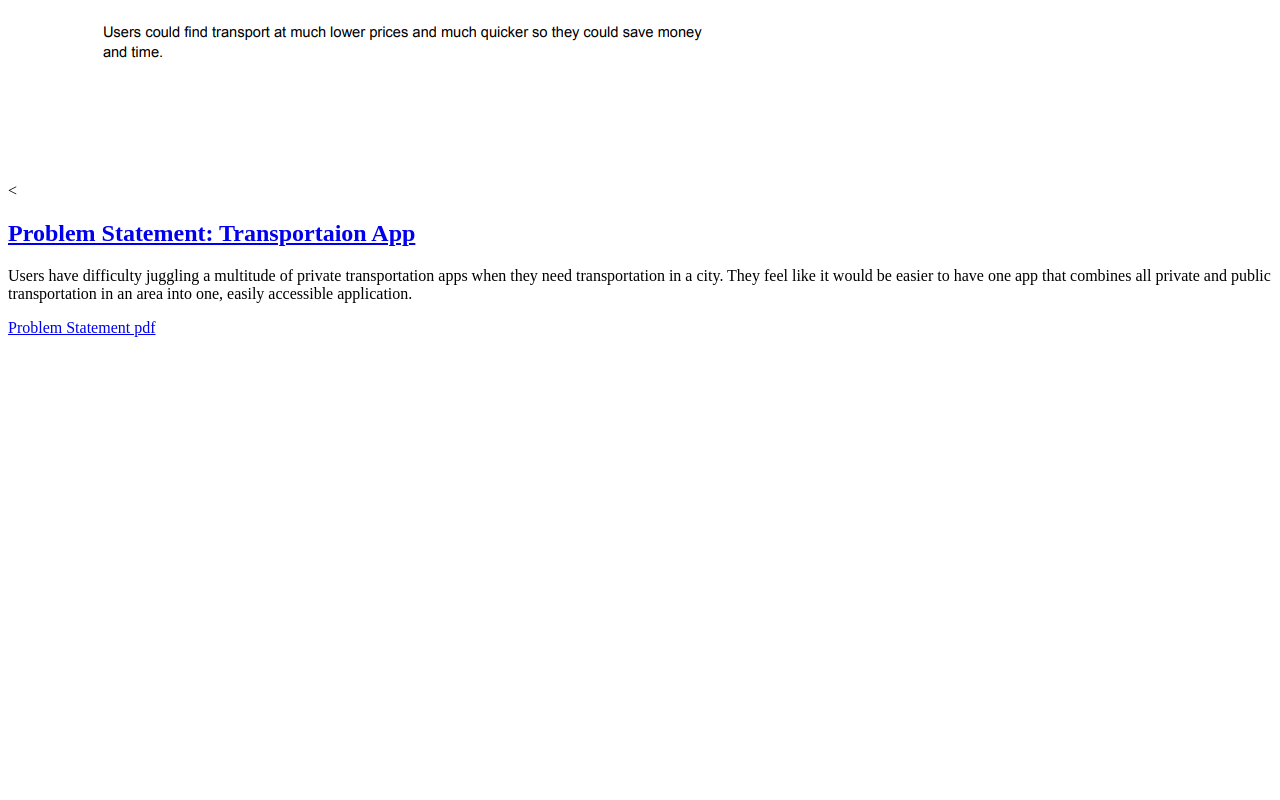
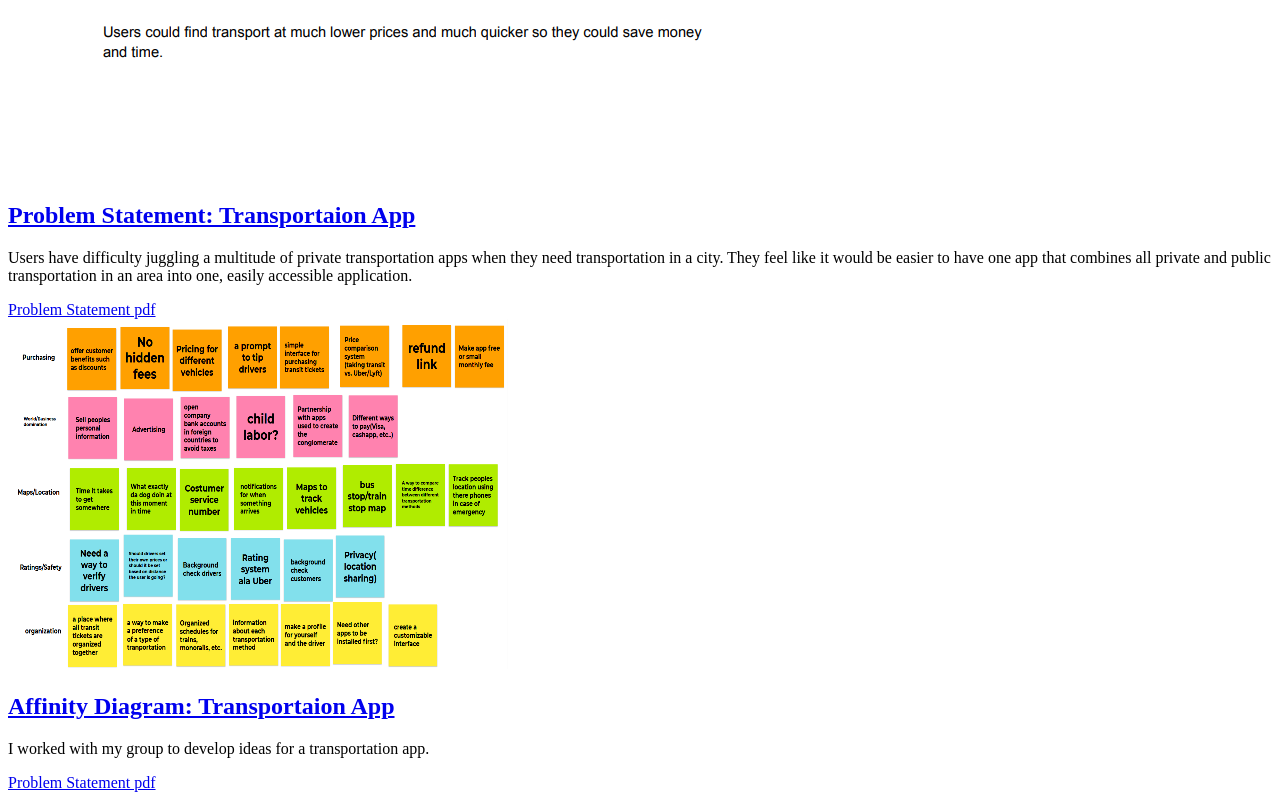
Before and after one commit to MatthewLOlson/MatthewLOlson.github.io, a plain HTML site: page index.html in a window 1280 px wide. Shown: the part 757-1557 px from the top of the page. Before the commit the page ends 1102 px from the top, so only its background shows below. Drawn offline with Linux system fonts and the light colour scheme.

Commit message:
Add files via upload

```diff
--- a/index.html
+++ b/index.html
@@ -5,14 +5,25 @@
     </head>
     <body>
         <hi> Matthew Olson's CSCE 190 Site</hi>
-
+        <!--Problem Statement Assignment-->
         <section class="assignment">
             <a href="Files/Probem-statement.pdf.pdf"><img src="images/Problem statement.PNG"></a>
-        </section class = "ass-details"><
+        </section class = "ass-details">
          <a href="Files/Probem-statement.pdf.pdf"><h2>Problem Statement: Transportaion App</h2></a>
             <p>Users have difficulty juggling a multitude of private transportation apps when they need transportation in a city. They feel like it would be easier to have one app that combines all private and public transportation in an area into one, easily accessible application.
             </p>
             <a href="Files/Probem-statement.pdf.pdf">Problem Statement pdf</a>
         </section>
+
+        <!--Affinity Diagram Assignment-->
+        <section class="assignment">
+            <a href="Files/affinity diagram.pdf"><img src="images/affinity diagrams.png"></a>
+        </section class = "ass-details">
+         <a href="Files/affinity diagram.pdf"><h2>Affinity Diagram: Transportaion App</h2></a>
+            <p>
+                I worked with my group to develop ideas for a transportation app.
+            </p>
+            <a href="Files/Probem-statement.pdf.pdf">Problem Statement pdf</a>
+        </section>
     </body>
 </html>
```
